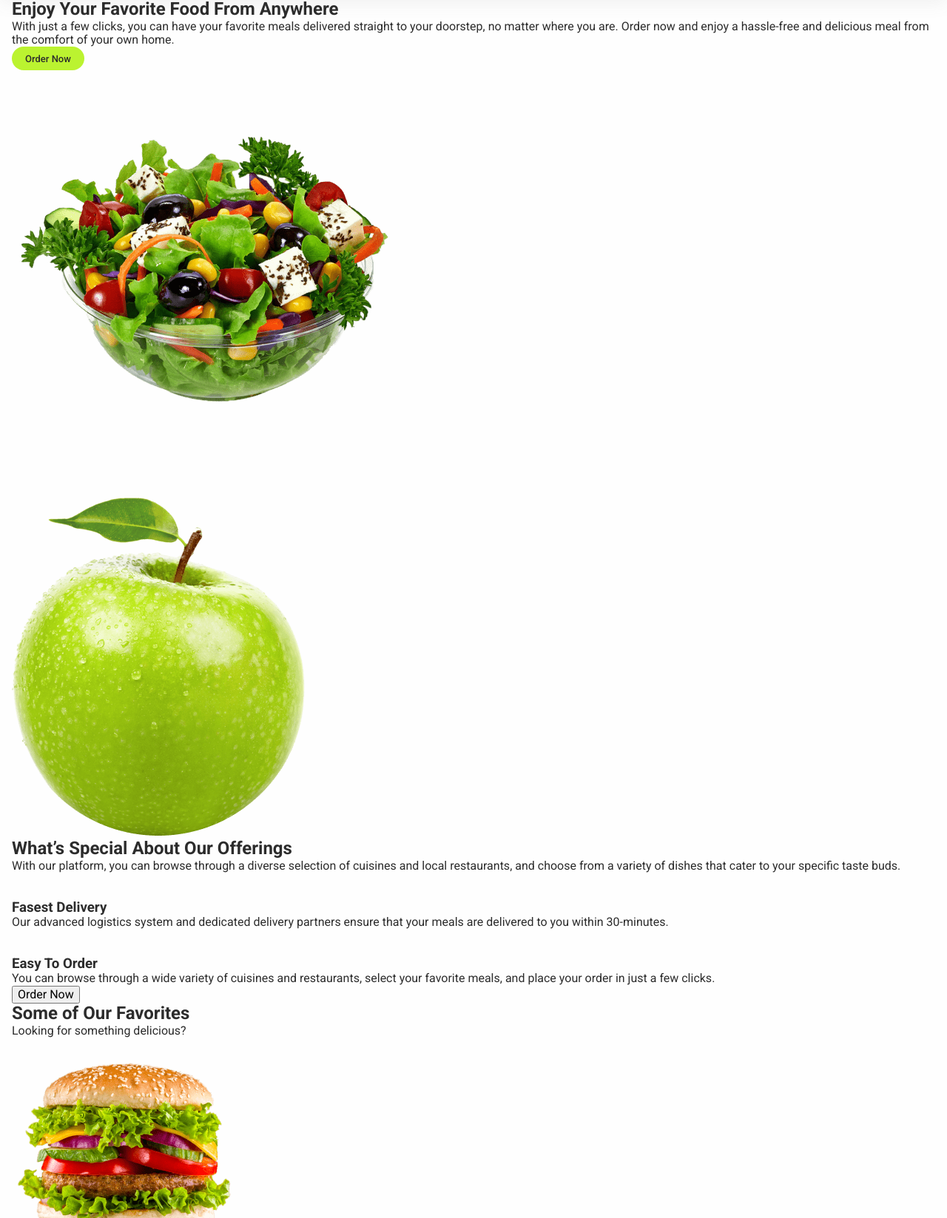
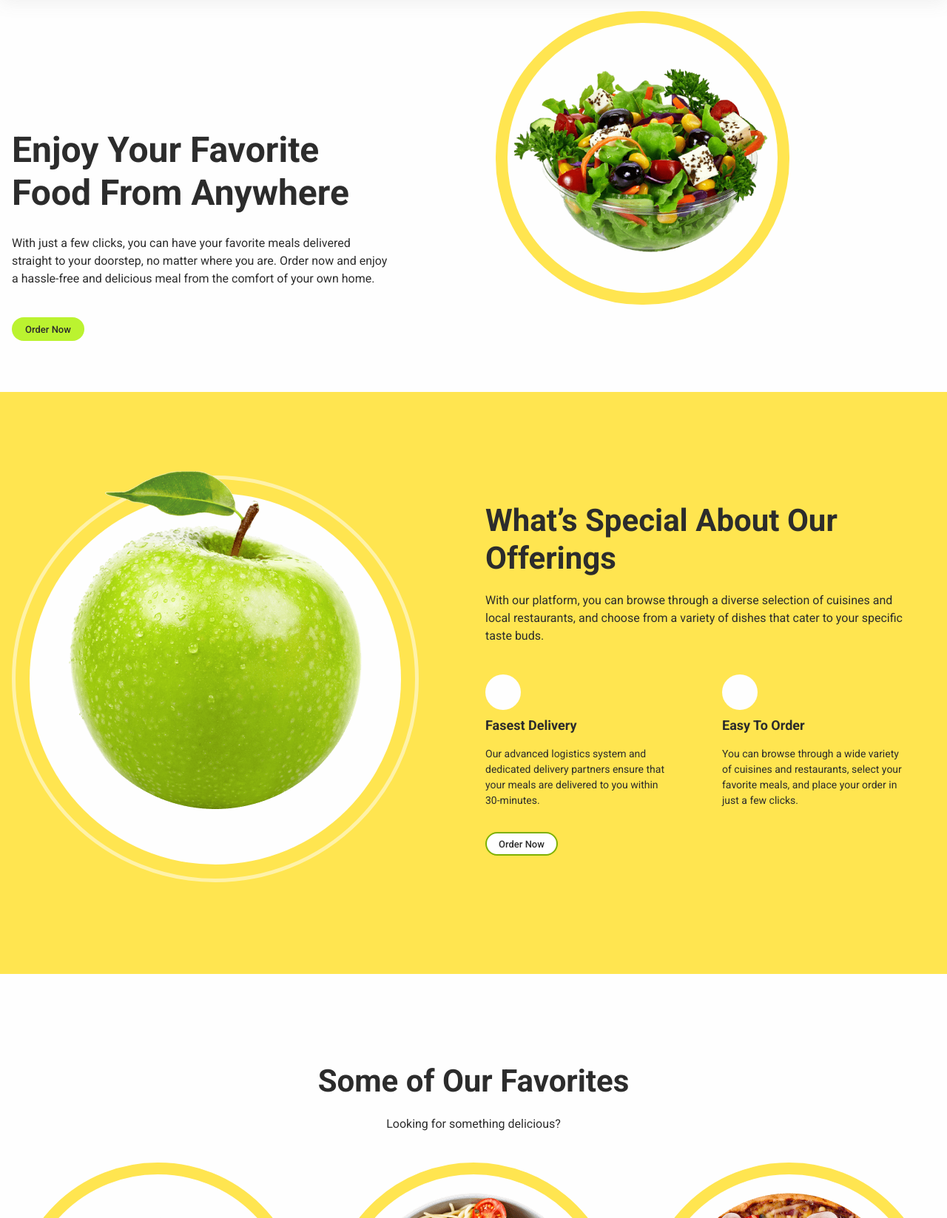
Before and after one commit to YevheniiaZalevska/food-delivery-service, a plain HTML site: page index.html in a window 1280 px wide. Shown: the part 73-1720 px from the top of the page at 74% size. Drawn offline with nearby package versions, Linux system fonts and the light colour scheme.

Commit message:
Update styles.css

```diff
--- a/css/styles.css
+++ b/css/styles.css
@@ -111,3 +111,294 @@ address {
     stroke-width: 26px;
     stroke: #ffe550;
 }
+
+
+/* -------------------- hero -------------------- */
+
+.hero {
+    padding-top: 16px;
+    padding-bottom: 69px;
+}
+
+.hero .container {
+    display: flex;
+}
+
+.hero-text-wrap {
+    max-width: 511px;
+    margin-right: 143px;
+}
+
+.hero-title {
+    font-weight: 700;
+    font-size: 48px;
+    line-height: 1.2;
+    color: #2c2c2c;
+    margin-bottom: 28px;
+    margin-top: 159px;
+}
+
+.hero-title-text {
+    font-weight: 400;
+    font-size: 16px;
+    line-height: 1.5;
+    margin-bottom: 40px;
+}
+
+.hero-img {
+    border: 16px solid #ffe550;
+    border-radius: 197px;
+
+    height: 397px;
+    display: flex;
+    flex-wrap: wrap;
+    justify-content: center;
+    align-items: center;
+}
+
+
+/* -------------------- about -------------------- */
+
+.section-about {
+    padding-top: 113px;
+    padding-bottom: 124px;
+    background-color: #ffe550;
+}
+
+/* .about-container {
+  display: flex;
+  align-items: center;
+} */
+
+.section-about .container {
+    display: flex;
+    align-items: center;
+}
+
+.about-img {
+    margin-top: -150px;
+}
+
+.about-img-wraper {
+    display: flex;
+    align-items: center;
+    justify-content: center;
+    border-radius: 100%;
+    background-color: #fefefe;
+    width: 502px;
+    height: 502px;
+}
+
+.about-img-border {
+    display: flex;
+    align-items: center;
+    justify-content: center;
+    border: 5px solid rgba(255, 255, 255, 0.5);
+    border-radius: 100%;
+    width: 550px;
+    height: 550px;
+}
+
+.about-text-wreper {
+    margin-left: 90px;
+    max-width: 573px;
+}
+
+.about-ofer-title {
+    font-weight: 700;
+    font-size: 42px;
+    line-height: 1.2;
+    color: #2c2c2c;
+    margin-bottom: 20px;
+}
+
+.about-link {
+    display: flex;
+    align-items: center;
+    justify-content: center;
+    width: 48px;
+    height: 48px;
+    border-radius: 100%;
+    background-color: #fefefe;
+    margin-bottom: 8px;
+    color: #7eb101;
+}
+
+.about-link:hover,
+.about-link:focus {
+    color: #587c03;
+}
+
+.about-icon {
+    fill: currentColor;
+}
+
+.about-text-title {
+    margin-bottom: 40px;
+}
+
+.about-ofer-list {
+    display: flex;
+    gap: 67px;
+    margin-bottom: 32px;
+}
+
+.about-ofer-list-title {
+    width: calc((100% - 67px) / 2);
+}
+
+.about-title {
+    font-weight: 700;
+    font-size: 18px;
+    line-height: 1.4;
+    color: #2c2c2c;
+    margin-bottom: 16px;
+}
+
+.about-paragraf {
+    font-weight: 400;
+    font-size: 14px;
+    line-height: 1.5;
+    color: #2c2c2c;
+}
+
+.button-about {
+    font-weight: 500;
+    font-size: 13px;
+    line-height: 1.5;
+    color: #2c2c2c;
+    cursor: pointer;
+    background-color: #fff;
+    border: 2px solid #7eb101;
+    border-radius: 30px;
+    padding: 10 22px;
+    min-width: 98px;
+    height: 32px;
+}
+
+.button-about:focus,
+.button-about:hover {
+    background-color: #bbf330;
+    border: none;
+}
+
+
+/* -------------------- favourites -------------------- */
+
+.section-favorites-food {
+    padding-top: 120px;
+    padding-bottom: 101px;
+}
+
+.section-favorites-food .container {
+    align-items: center;
+}
+
+.food-name-title {
+    text-align: center;
+    margin-bottom: 20px;
+}
+
+.food-tittle-text {
+    text-align: center;
+    margin-bottom: 40px;
+}
+
+.food-list {
+    display: flex;
+    flex-wrap: wrap;
+    gap: 32px;
+}
+
+.food-title {
+    width: calc((100% - 64px) / 3);
+    border: 16px solid #ffe550;
+    border-radius: 197px;
+
+    height: 397px;
+    display: flex;
+    flex-wrap: wrap;
+    gap: 32px;
+    justify-content: center;
+    align-items: center;
+}
+
+
+/* -------------------- review --------------------- */
+
+.section-review {
+    padding-top: 140px;
+    padding-bottom: 126px;
+    height: 620px;
+    background-color: #ffe550;
+    margin-bottom: 176px;
+}
+
+.container-review {
+    margin-bottom: 176px;
+}
+
+.review-h-title {
+    margin-bottom: 20px;
+}
+
+.review-title-paragraf {
+    margin-bottom: 32px;
+}
+
+.review-list {
+    display: flex;
+    gap: 139px;
+}
+
+.div-star-container {
+    margin-bottom: 28px;
+}
+
+.icon-svg-star {
+    width: 17px;
+    height: 18px;
+    fill: #ffe550;
+}
+
+.review-list-title {
+    border-radius: 0 30px 30px 30px;
+    width: 501px;
+    height: 231px;
+    background: #fefefe;
+    padding: 14px;
+}
+
+.review-paragraf {
+    font-weight: 700;
+    font-size: 18px;
+    color: #2c2c2c;
+    margin-bottom: 40px;
+}
+
+.div-autor-review {
+    display: flex;
+    margin-top: 40px;
+}
+
+.div-review-name {
+    margin-top: 4px;
+    margin-left: 16px;
+}
+
+.div-autor-review::after {
+    content: "";
+
+    height: 52px;
+    width: 1px;
+    border: 1px solid #7eb101;
+    background-size: cover;
+    margin-left: 16px;
+}
+
+.review-name {
+    font-weight: 500;
+    font-size: 14px;
+    line-height: 1.5;
+    color: #2c2c2c;
+}
```
